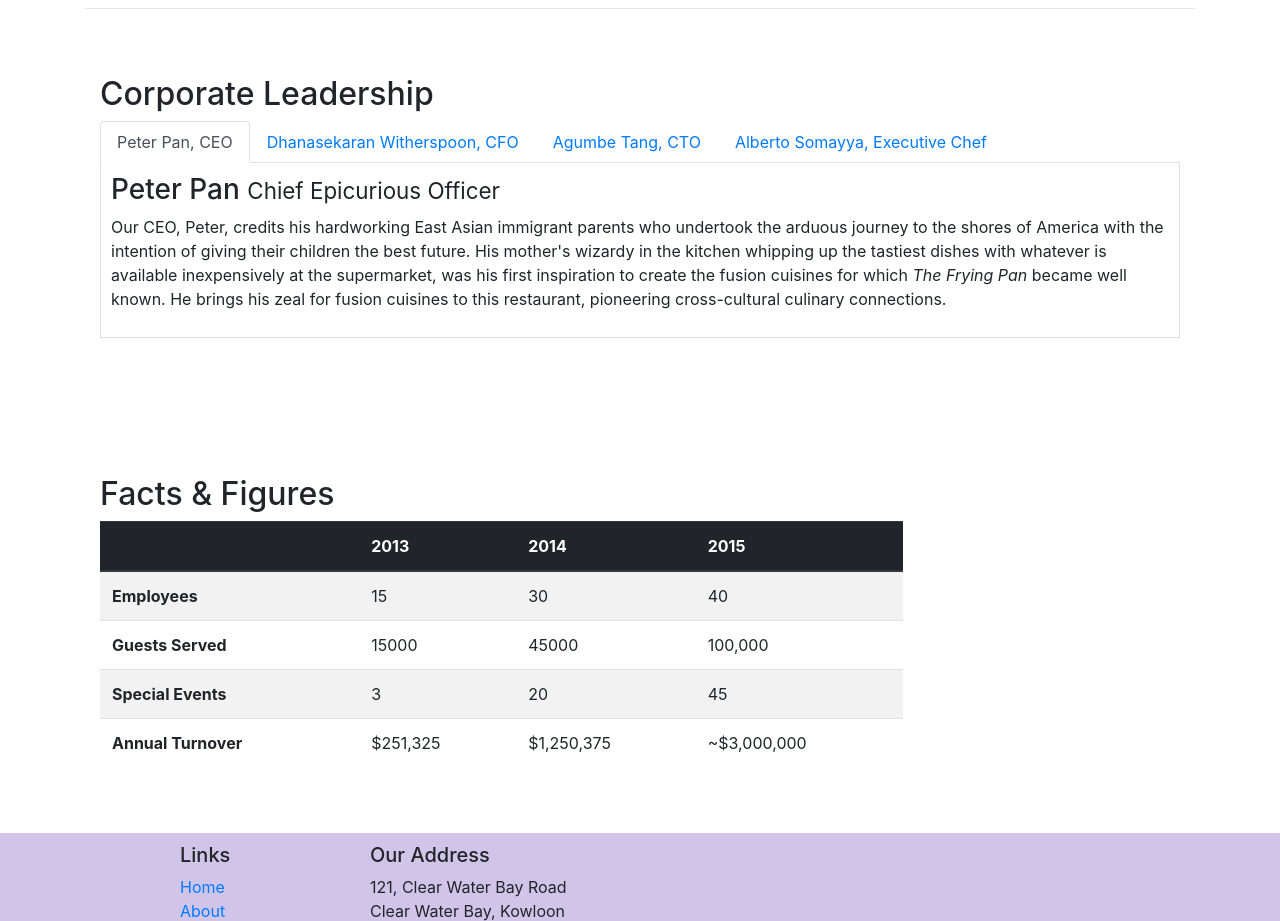
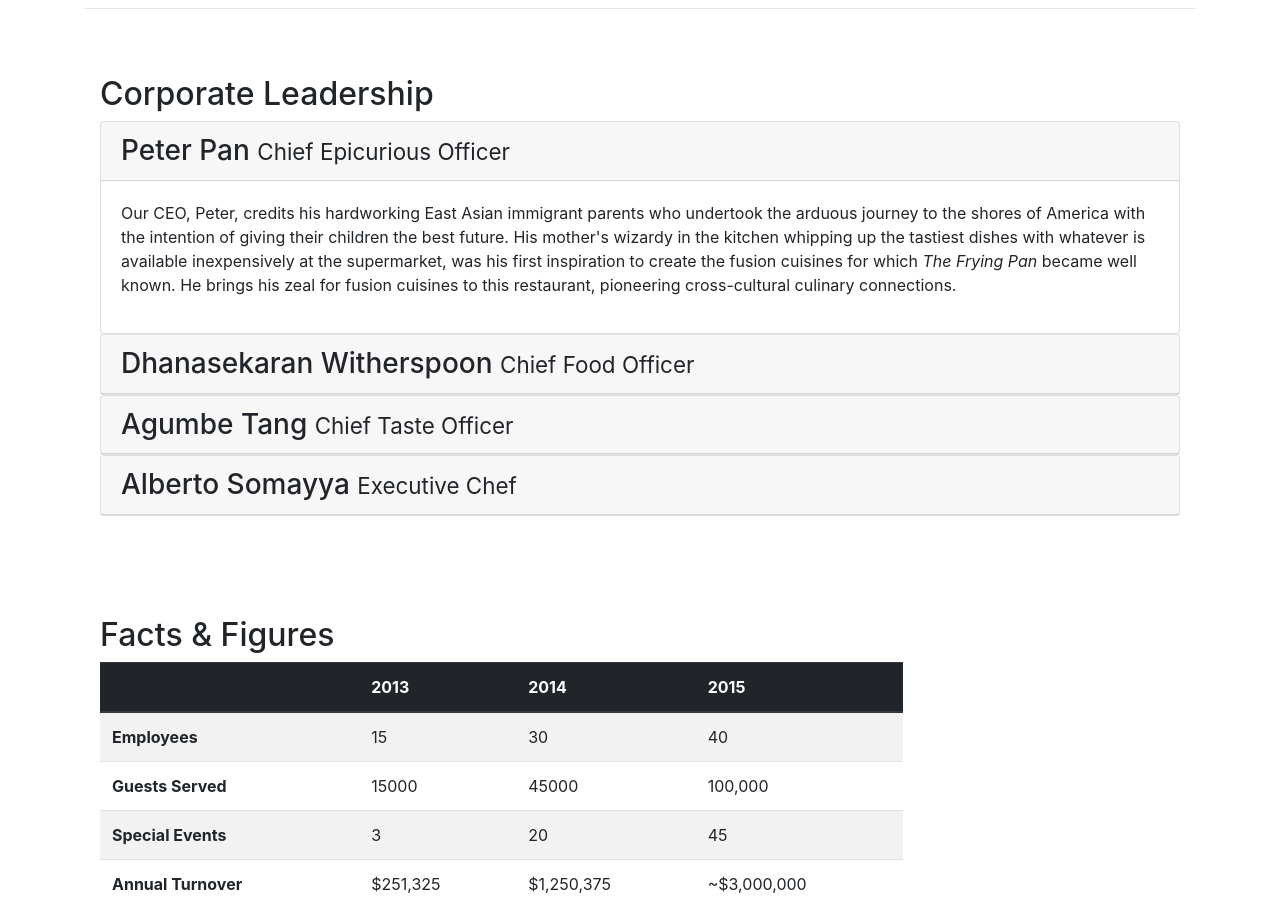
Before and after one commit to m7md-hisham/git-test, a website: page aboutus.html in a window 1280 px wide. Shown: the part 980-1901 px from the top of the page. Drawn offline with nearby package versions, Linux system fonts and the light colour scheme.

Commit message:
Accordion

```diff
--- a/aboutus.html
+++ b/aboutus.html
@@ -103,7 +103,7 @@
             <div class="col-12 col-sm-12">
                 <h2>Corporate Leadership</h2>
 
-                <ul class="nav nav-tabs">
+                <!-- <ul class="nav nav-tabs">
                     <li class="nav-item">
                         <a class="nav-link active" href="#peter" role="tab" data-toggle="tab">Peter Pan, CEO</a>
                     </li>
@@ -137,6 +137,68 @@
                     <div role="tabpanel" class="tab-pane fade show" id="alberto">
                         <h3>Alberto Somayya <small>Executive Chef</small></h3>
                         <p class="d-none d-sm-block">Award winning three-star Michelin chef with wide International experience having worked closely with whos-who in the culinary world, he specializes in creating mouthwatering Indo-Italian fusion experiences. He says, <em>Put together the cuisines from the two craziest cultures, and you get a winning hit! Amma Mia!</em></p>
+                    </div>
+                </div> To make the tabs -->
+
+                <div id="accordion">
+                    <div class="card">
+                        <div class="card-header" role="tab" id="peterhead">
+                            <h3 class="mb-0">
+                                <a data-toggle="collapse" data-target="#peter">
+                                    Peter Pan <small>Chief Epicurious Officer</small>
+                                </a>
+                            </h3>
+                        </div>
+                        <div role="tabpanel" class="collapse show" id="peter" data-parent="#accordion">
+                            <div class="card-body">
+                                <p class="d-none d-sm-block">Our CEO, Peter, credits his hardworking East Asian immigrant parents who undertook the arduous journey to the shores of America with the intention of giving their children the best future. His mother's wizardy in the kitchen whipping up the tastiest dishes with whatever is available inexpensively at the supermarket, was his first inspiration to create the fusion cuisines for which <em>The Frying Pan</em> became well known. He brings his zeal for fusion cuisines to this restaurant, pioneering cross-cultural culinary connections.</p>
+                            </div>
+                        </div>
+                    </div>
+
+                    <div class="card">
+                        <div class="card-header" role="tab" id="dannyhead">
+                            <h3 class="mb-0">
+                                <a class="collapsed" data-toggle="collapse" data-target="#danny">
+                                    Dhanasekaran Witherspoon <small>Chief Food Officer</small>
+                                </a>
+                            </h3>
+                        </div>
+                        <div class="collapse" id="danny" data-parent="#accordion">
+                            <div class="card-body">
+                                <p class="d-none d-sm-block">Our CFO, Danny, as he is affectionately referred to by his colleagues, comes from a long established family tradition in farming and produce. His experiences growing up on a farm in the Australian outback gave him great appreciation for varieties of food sources. As he puts it in his own words, <em>Everything that runs, wins, and everything that stays, pays!</em></p>
+                            </div>
+                        </div>
+                    </div>
+
+                    <div class="card">
+                        <div class="card-header" role="tab" id="agumbehead">
+                            <h3 class="mb-0">
+                                <a class="collapsed" data-toggle="collapse" data-target="#agumbe">
+                                    Agumbe Tang <small>Chief Taste Officer</small>
+                                </a>
+                            </h3>
+                        </div>
+                        <div class="collapse" id="agumbe" data-parent="#accordion">
+                            <div class="card-body">
+                                <p class="d-none d-sm-block">Blessed with the most discerning gustatory sense, Agumbe, our CTO, personally ensures that every dish that we serve meets his exacting tastes. Our chefs dread the tongue lashing that ensues if their dish does not meet his exacting standards. He lives by his motto, <em>You click only if you survive my lick.</em></p>
+                            </div>
+                        </div>
+                    </div>
+
+                    <div class="card">
+                        <div class="card-header" role="tab" id="albertohead">
+                            <h3 class="mb-0">
+                                <a class="collapsed" data-toggle="collapse" data-target="#alberto">
+                                    Alberto Somayya <small>Executive Chef</small>
+                                </a>
+                            </h3>
+                        </div>
+                        <div class="collapse" id="alberto" data-parent="#accordion">
+                            <div class="card-body">
+                                <p class="d-none d-sm-block">Award winning three-star Michelin chef with wide International experience having worked closely with whos-who in the culinary world, he specializes in creating mouthwatering Indo-Italian fusion experiences. He says, <em>Put together the cuisines from the two craziest cultures, and you get a winning hit! Amma Mia!</em></p>
+                            </div>
+                        </div>
                     </div>
                 </div>
 
```
